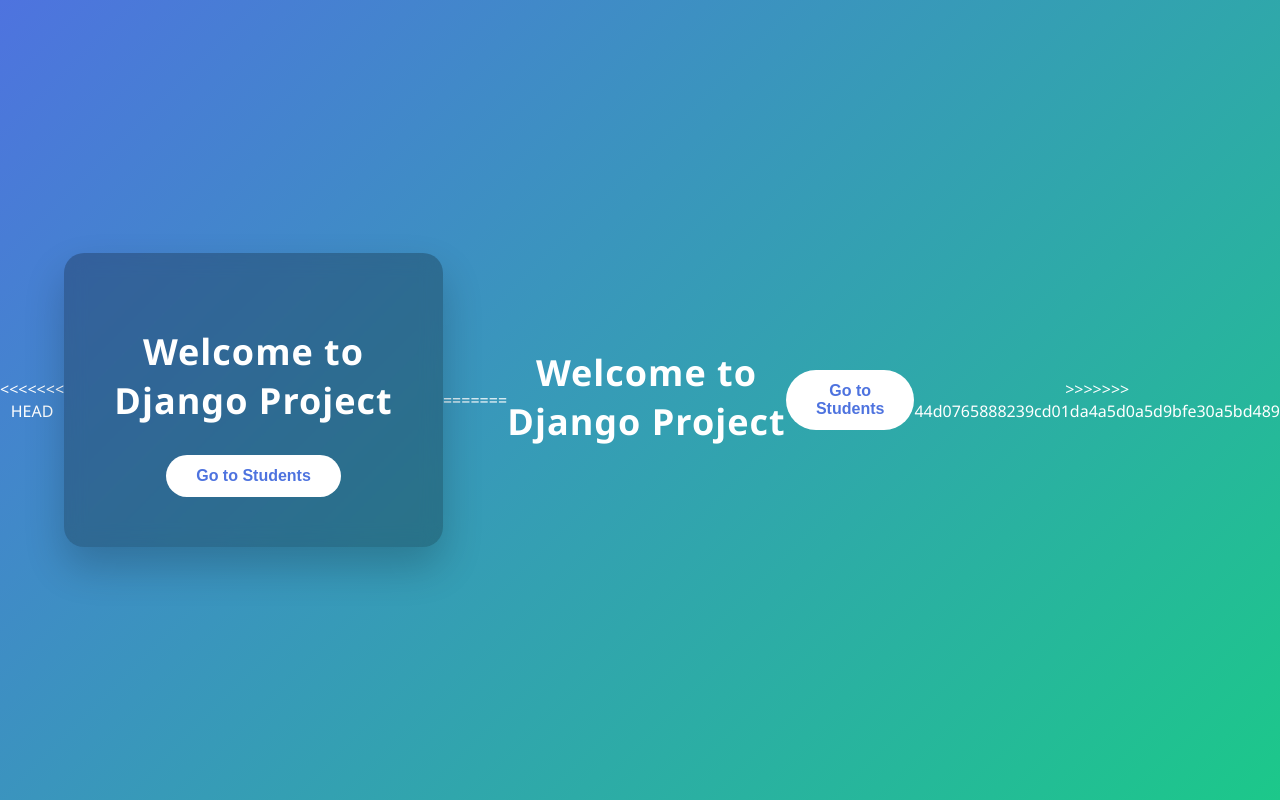
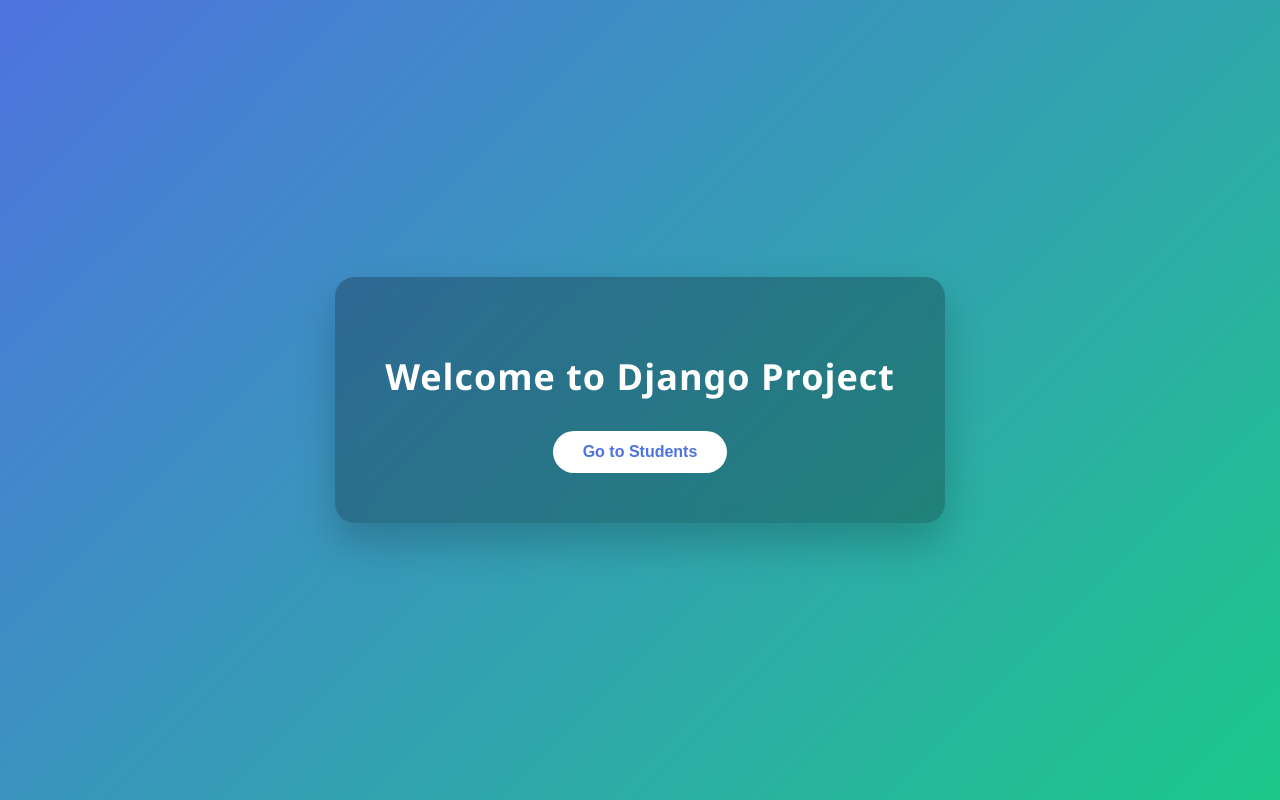
Before and after one commit to SANDEEPGL44/Student_data, a Django app: template main/templates/home.html in a window 1280 px wide. Run offline with Django 5.2, Linux system fonts and the light colour scheme; the template is opened without the code that fills it, so the values that code supplies are empty; parts of the project's set-up code (start-up, migrations or seed data) failed here and were passed over.

Commit message:
Fix merge conflict in home.html
Removed merge conflict markers and cleaned up HTML structure.

```diff
--- a/main/templates/home.html
+++ b/main/templates/home.html
@@ -2,7 +2,6 @@
 <html>
 <head>
     <title>Home</title>
-<<<<<<< HEAD
 
     <style>
         body {
@@ -64,16 +63,6 @@
             <button>Go to Students</button>
         </a>
     </div>
-=======
-</head>
-<body>
-
-    <h1>Welcome to Django Project</h1>
-
-    <a href="/students/">
-        <button>Go to Students</button>
-    </a>
->>>>>>> 44d0765888239cd01da4a5d0a5d9bfe30a5bd489
 
 </body>
 </html>
```
